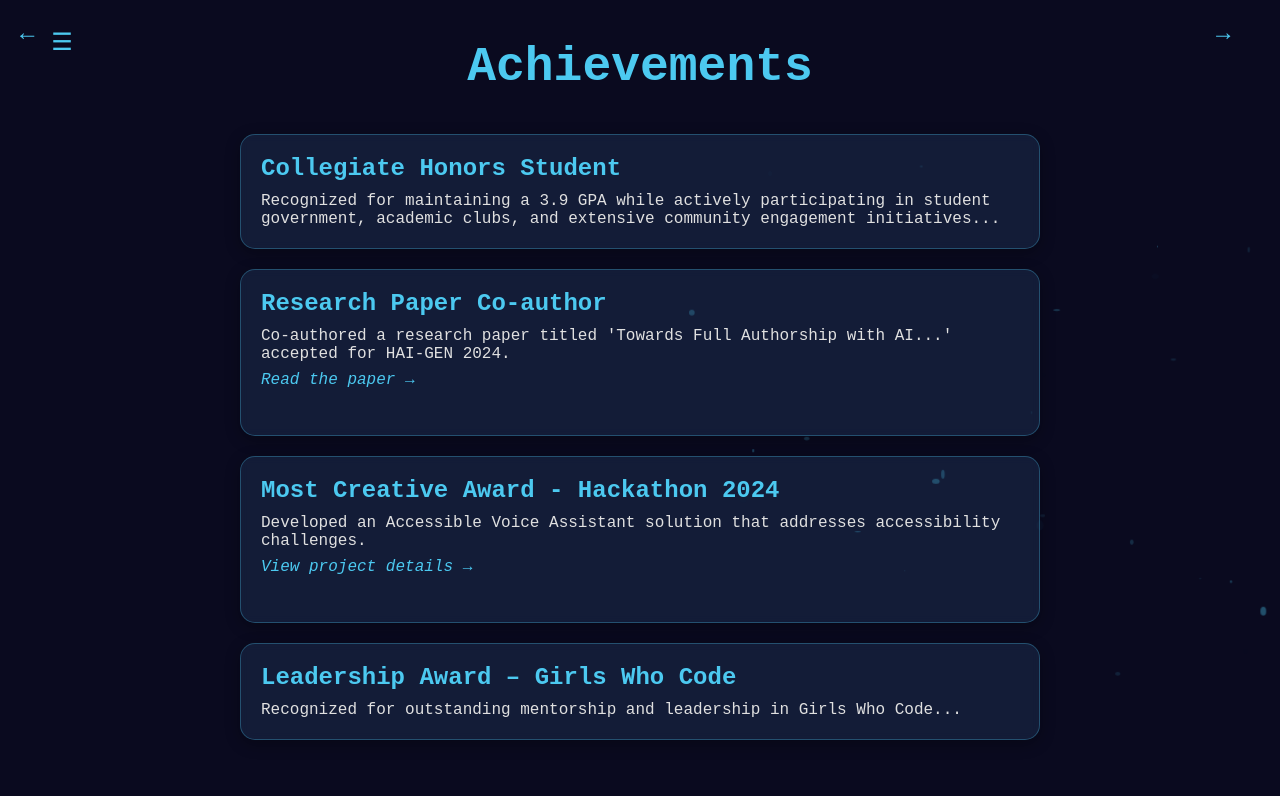
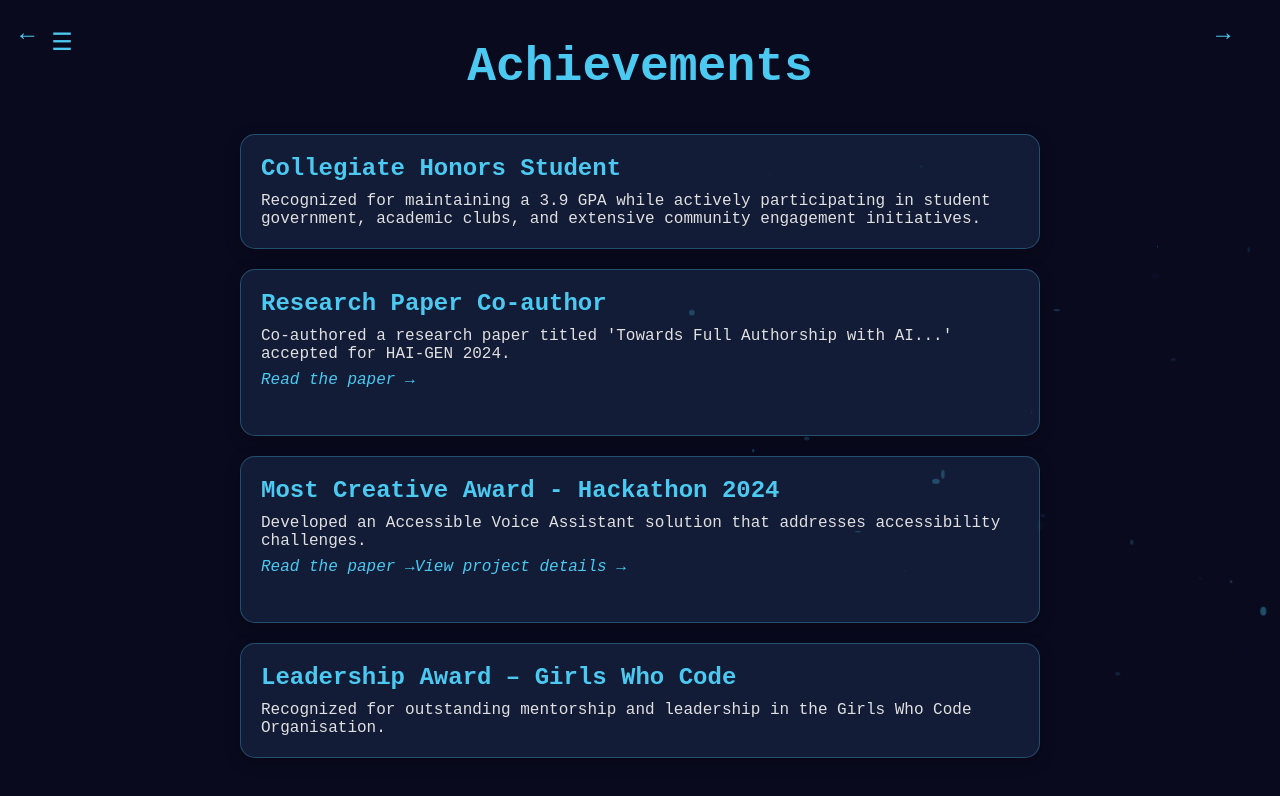
Before and after one commit to souadyakubu/about-me, a React (Create React App) app: page /achievements in a window 1280 px wide. Shown: the top 796 px of the page. Built offline with nearby package versions, Linux system fonts and the light colour scheme.

Commit message:
Update AchievementsPage.js

```diff
--- a/src/components/AchievementsPage.js
+++ b/src/components/AchievementsPage.js
@@ -94,7 +94,7 @@ const Particle = styled(motion.div)`
 const achievements = [
     {
         title: "Collegiate Honors Student",
-        description: "Recognized for maintaining a 3.9 GPA while actively participating in student government, academic clubs, and extensive community engagement initiatives..."
+        description: "Recognized for maintaining a 3.9 GPA while actively participating in student government, academic clubs, and extensive community engagement initiatives."
     },
     {
         title: "Research Paper Co-author",
@@ -104,11 +104,12 @@ const achievements = [
     {
         title: "Most Creative Award - Hackathon 2024",
         description: "Developed an Accessible Voice Assistant solution that addresses accessibility challenges.",
-        projectRef: true
+        projectRef: true,
+        link: "https://github.com/souadyakubu/voice-assistantf"
     },
     {
         title: "Leadership Award – Girls Who Code",
-        description: "Recognized for outstanding mentorship and leadership in Girls Who Code..."
+        description: "Recognized for outstanding mentorship and leadership in the Girls Who Code Organisation."
     }
 ];
 
```
